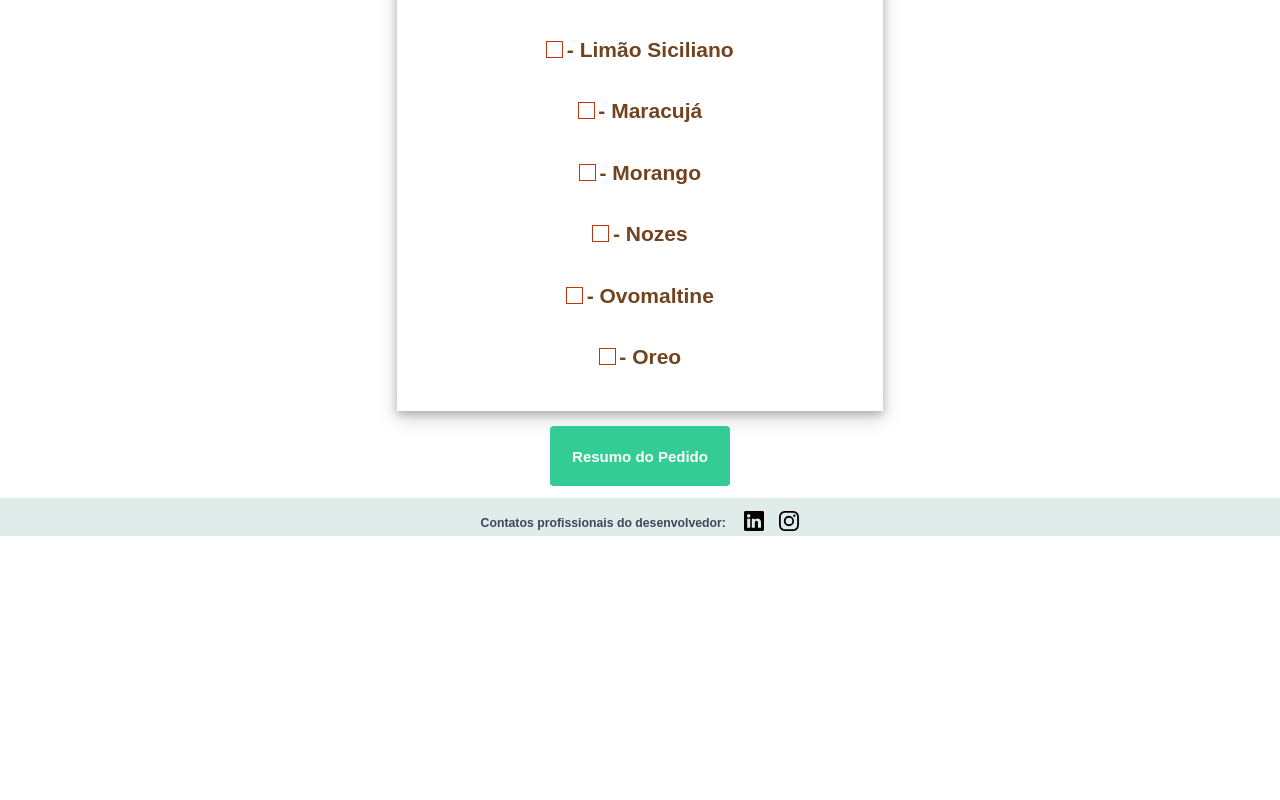
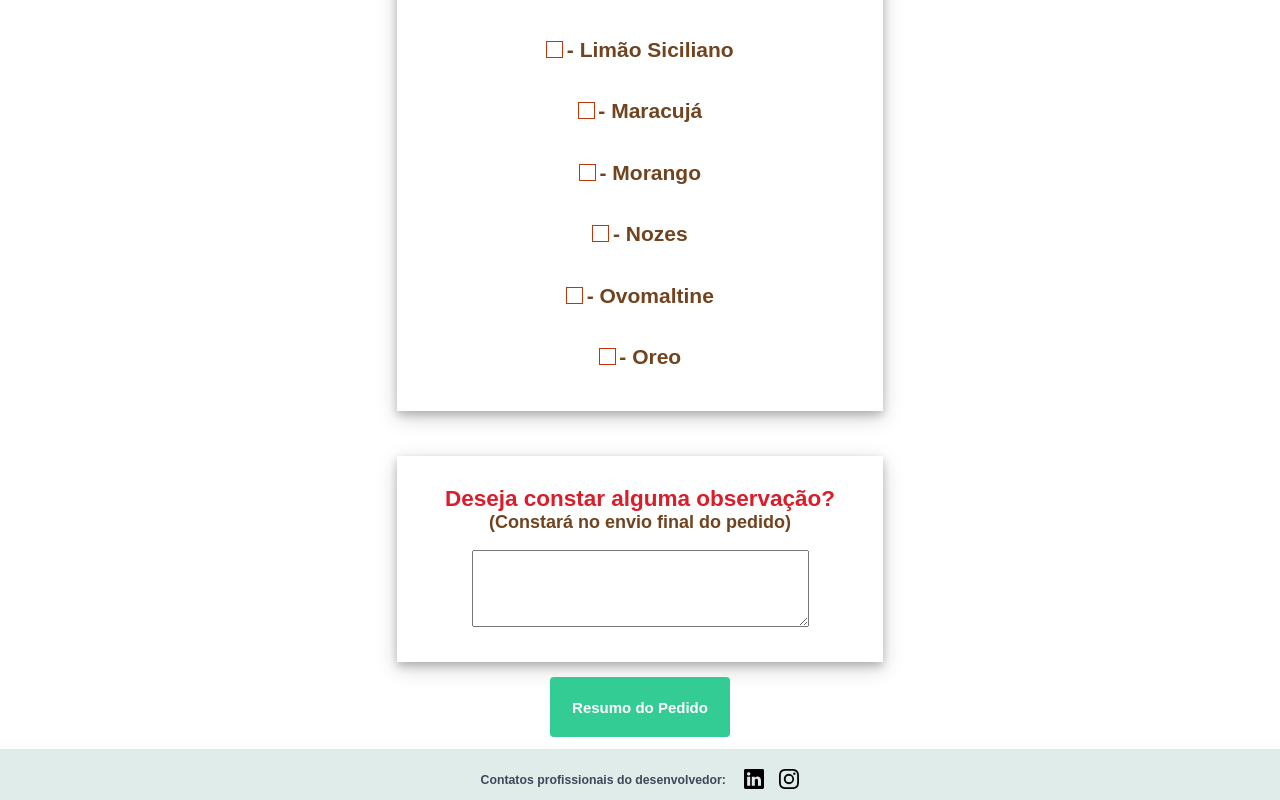
Before and after one commit to Ricardo-1991/jeisle-cakes-form, a React (Vite) app: page / in a window 1280 px wide. Shown: the part 3468-4268 px from the top of the page. Before the commit the page ends 4004 px from the top, so only its background shows below. Built offline with nearby package versions, Linux system fonts and the light colour scheme.

Commit message:
adicionando observações e componentizando o footer

```diff
--- /dev/null
+++ b/src/components/Footer/Footer.jsx
@@ -0,0 +1,18 @@
+import '../Footer/StylesFooter.css'
+import { BsLinkedin, BsInstagram } from 'react-icons/bs'
+
+export function Footer() {
+  return (
+    <footer className="form-footer">
+      <h3>
+        Contatos profissionais do desenvolvedor:{' '}
+        <a href="https://www.linkedin.com/in/paulo-ricardo-santos-nascimento-400877211/">
+          <BsLinkedin size={20} />
+        </a>
+        <a href="https://www.instagram.com/ricardo_n4scimento/">
+          <BsInstagram size={20} />
+        </a>
+      </h3>
+    </footer>
+  )
+}
--- /dev/null
+++ b/src/components/Footer/StylesFooter.css
@@ -0,0 +1,32 @@
+.form-footer {
+  width: 100%;
+  display: flex;
+  justify-content: center;
+  align-items: center;
+  margin-top: 0.8rem;
+  background-color: #dfecea;
+  color: #3C4858;
+  font-size: 0.7rem;
+  padding: 1rem;
+}
+
+.form-footer a {
+  color: black;
+  margin-left: 1rem;
+  position: relative;
+  top: 0.31rem;
+}
+
+
+.form-footer a:visited {
+  text-decoration: none;
+}
+
+
+/* Reponsividade */
+
+@media (max-width: 1080px) {
+  .form-footer {
+    padding: 1.5rem;
+  }
+}
--- a/src/components/Form/ComponentForm.jsx
+++ b/src/components/Form/ComponentForm.jsx
@@ -2,10 +2,11 @@
 import '../Form/FormStyle.css'
 import avatar from '../../images/avatar-jeisle.jpeg'
 import balaoMenu from '../../images/balao-menu.png'
-import { BsFileArrowDown, BsLinkedin, BsInstagram } from 'react-icons/bs'
+import { BsFileArrowDown } from 'react-icons/bs'
 import { ResumeModal } from '../ResumeModal/ResumeModal'
 import { PriceTableModal } from '../PriceTableModal/PriceTableModal'
 import { RenderGlitter } from '../RenderGlitter/RenderGlitter'
+import { Footer } from '../Footer/Footer'
 
 const cakeSize = {
   15: 110,
@@ -80,15 +81,16 @@
   const inputBatter = useRef(false)
   const inputFilling = useRef(false)
 
+  const [dateForeCast, setDateForecast] = useState(null)
+  const formatedDateForeCast = new Intl.DateTimeFormat('pt-BR').format(
+    new Date(dateForeCast)
+  )
+
   const [name, setName] = useState('')
   const [theme, setTheme] = useState('')
   const [time, setTime] = useState(null)
   const [top, setTop] = useState(null)
-
-  const [dateForeCast, setDateForecast] = useState(null)
-  const formatedDateForeCast = new Intl.DateTimeFormat('pt-BR').format(
-    new Date(dateForeCast)
-  )
+  const [textArea, setTextArea] = useState('')
 
   const [diameterState, setDiameter] = useState(null)
   const [batterState, setBatterState] = useState([null, null])
@@ -720,7 +722,6 @@
                 <span> - Ovomaltine</span>
               </label>
             </div>
-
             <div className="containerLabel">
               <label>
                 <input
@@ -734,6 +735,22 @@
               </label>
             </div>
           </section>
+
+          <section className="form-section-input-text">
+            <h2>Deseja constar alguma observação?</h2>
+            <p>(Constará no envio final do pedido)</p>
+            <br />
+            <div className="container-label">
+              <label>
+                <textarea
+                  value={textArea}
+                  onChange={evt => setTextArea(evt.target.value)}
+                  rows="5"
+                  cols="40"
+                ></textarea>
+              </label>
+            </div>
+          </section>
         </div>
         <div className="form-button">
           <input
@@ -742,7 +759,9 @@
             className="button-resume-modal"
             onClick={handleOpenResumeModal}
           />
-
+        </div>
+        <Footer />
+      </form>
       <ResumeModal
         isOpen={handleResumeModal}
         onRequestClose={handleCloseResumeModal}
@@ -755,6 +774,7 @@
           theme,
           time,
           top,
+          textArea,
           formatedDateForeCast,
           aditionalFilling,
           cakeSize,
@@ -766,19 +786,6 @@
         isOpen={handlePriceTableModal}
         onRequestClose={handleClosePriceTableModal}
       />
-        </div>
-        <footer className="form-footer">
-          <h3>
-            Contatos profissionais do desenvolvedor:{' '}
-            <a href="https://www.linkedin.com/in/paulo-ricardo-santos-nascimento-400877211/">
-              <BsLinkedin size={20} />
-            </a>
-            <a href="https://www.instagram.com/ricardo_n4scimento/">
-              <BsInstagram size={20} />
-            </a>
-          </h3>
-        </footer>
-      </form>
     </>
   )
 }
--- a/src/components/Form/FormStyle.css
+++ b/src/components/Form/FormStyle.css
@@ -185,34 +185,6 @@
 }
 /* ---- */
 
-/*Estilizando Footer */
-
-.form-footer {
-  display: flex;
-  justify-content: center;
-  align-items: center;
-  width: 100%;
-  margin-top: 0.8rem;
-  background-color: #dfecea;
-  color: #3C4858;
-  font-size: 0.7rem;
-  height:2.5rem;
-}
-
-.form-footer a {
-  color: black;
-  margin-left: 1rem;
-  position: relative;
-  top: 0.31rem;
-}
-
-
-.form-footer a:visited {
-  text-decoration: none;
-}
-
-/* ---- */
-
 /* RESPONSIVIDADE */
 @media (max-width: 1080px) {
   .form-section-one, .form-section-two, .form-section-three, .form-section-four {
@@ -247,9 +219,7 @@
     height: 0.6rem;
   }
 
-  .form-footer {
-    padding: 1.5rem;
-  }
+
 }
 
 @media (max-width: 370px) {
--- a/src/components/ResumeModal/ResumeModal.jsx
+++ b/src/components/ResumeModal/ResumeModal.jsx
@@ -101,11 +101,13 @@
           }).format(valueAddFillings)}*`
         : ''
     }
+      }
+
     %0a______________________________
     %0a_Data prevista para entrega_: *${states.formatedDateForeCast}*
     %0a_Hora prevista para entrega_: *${states.time}hrs*
-
-    %0a%0a_Valor total do bolo_: *${states.total}*`
+    %0a%0a_Valor total do bolo_: *${states.total}*
+    %0a%0a_Observações_:%0a*${states.textArea}*`
   }
 
   return (
```
Lines whose indentation alone changed are shown as unchanged.
